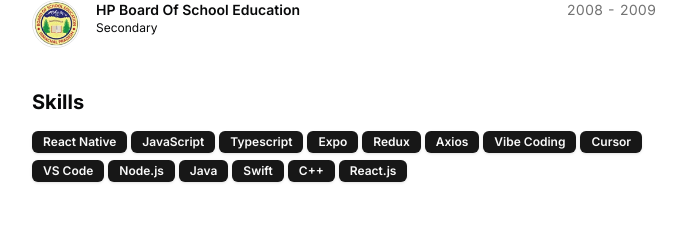
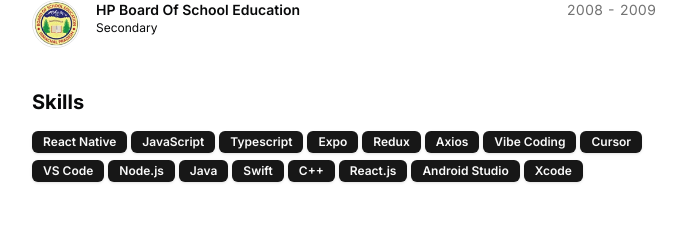
Before and after one commit to Rishu2505/portfolio, a Next.js app: page / in a window 1280 px wide. Shown: the part 956-1203 px from the top of the page, without its empty margins (296-983 px from the left). Built offline with nearby package versions, Linux system fonts and the light colour scheme.

Commit message:
new skills added

```diff
--- a/src/data/resume.tsx
+++ b/src/data/resume.tsx
@@ -27,6 +27,8 @@ export const DATA = {
     "Swift",
     "C++",
     "React.js",
+    "Android Studio",
+    "Xcode",
   ],
   navbar: [
     { href: "/", icon: HomeIcon, label: "Home" },
```
